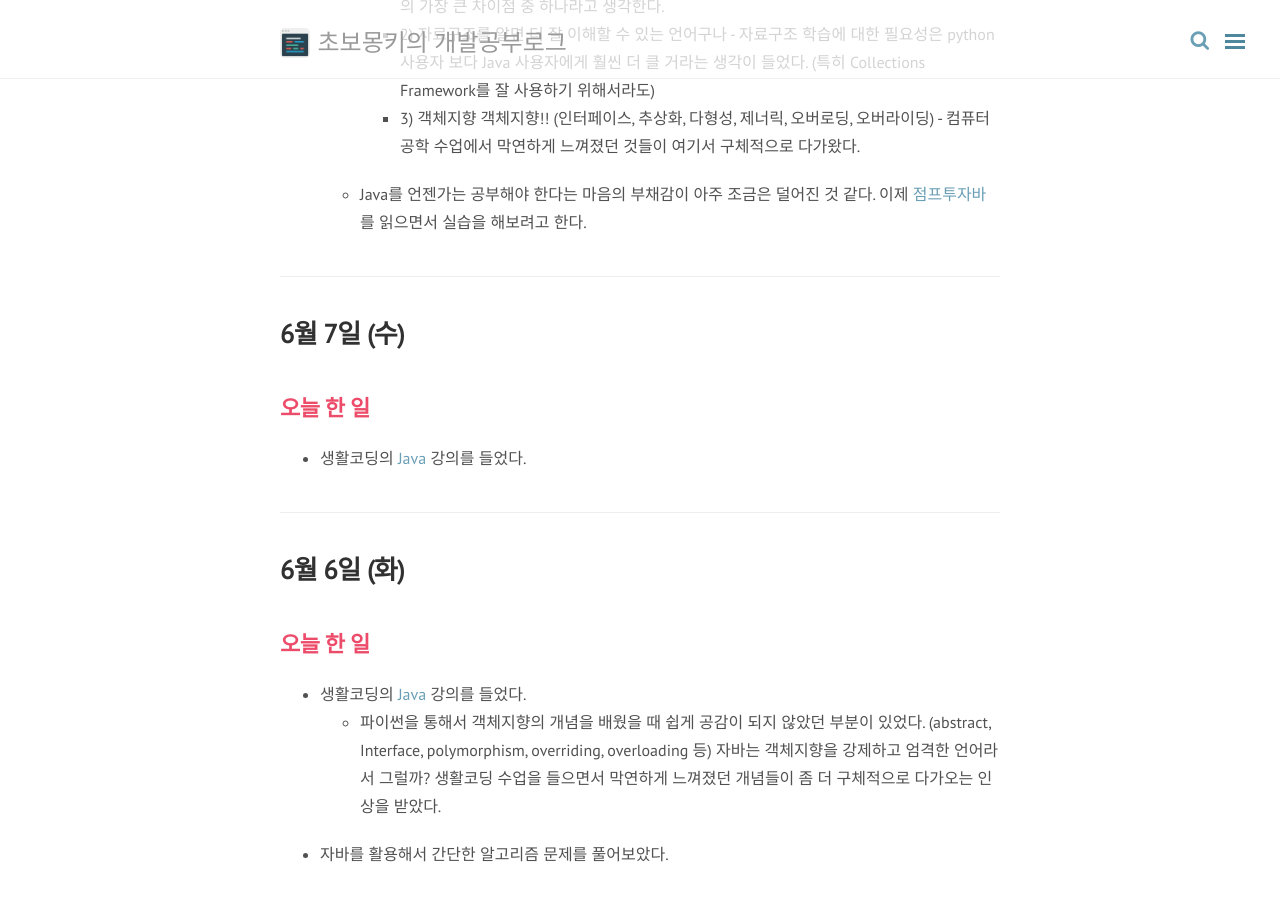
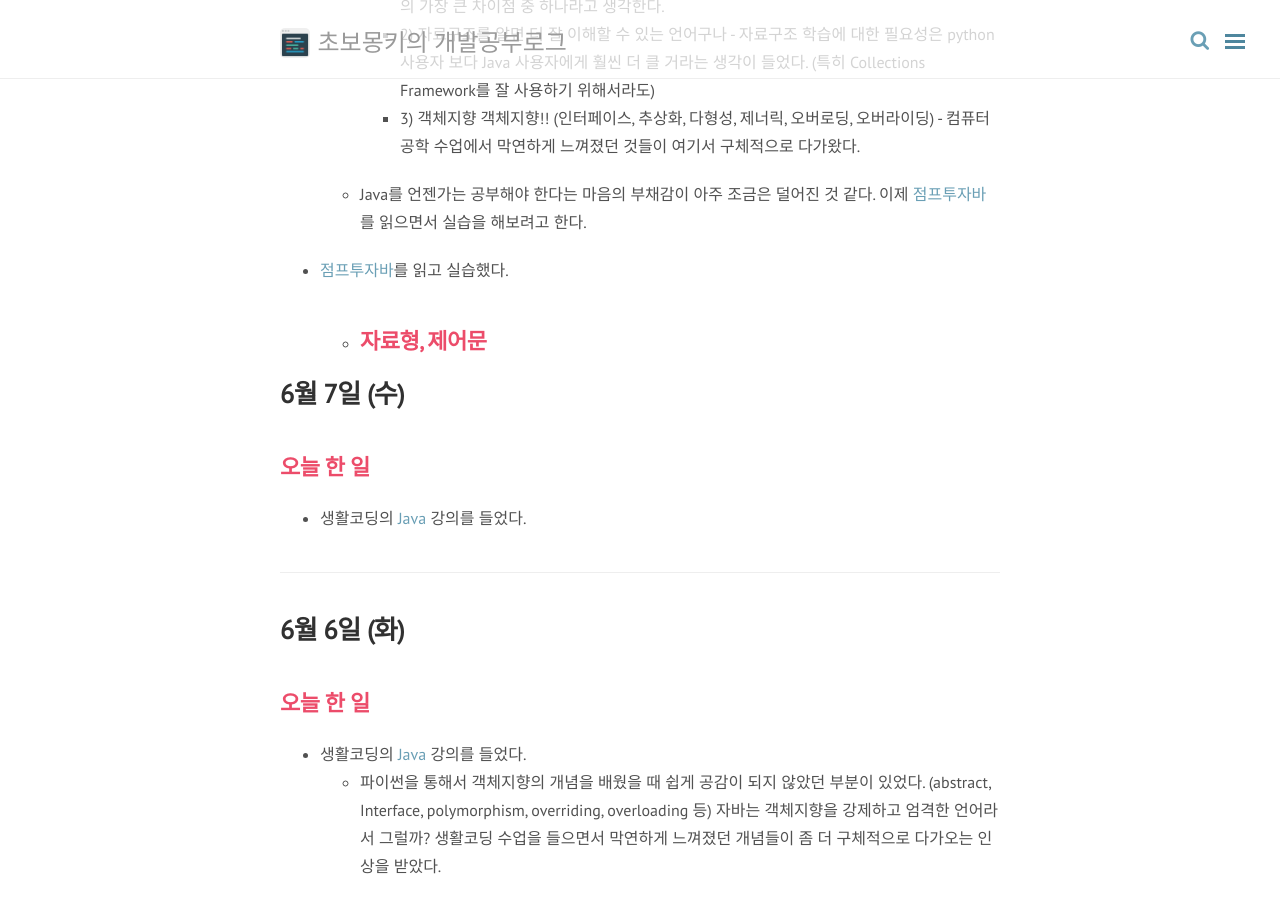
Before and after one commit to wayhome25/wayhome25.github.io, a Jekyll site: the page built from _posts/TIL(Today I Learned)/2017-06-05-06-11-TIL.md, in a window 1280 px wide and 900 px high, scrolled down 540 px. Built offline with Jekyll 4.4.1, drawn with Linux system fonts in a browser that asks for light colours; nearby versions of some CDN libraries; comment, search, counter and statistics services are not loaded.

Commit message:
add blog post

```diff
--- a/_posts/TIL(Today I Learned)/2017-06-05-06-11-TIL.md
+++ b/_posts/TIL(Today I Learned)/2017-06-05-06-11-TIL.md
@@ -6,6 +6,7 @@
 tags: [TIL]
 comments: true
 ---
+
 # 6월 8일 (목)
 ## 오늘 한 일
 - 생활코딩 [Java](https://opentutorials.org/course/1223/4551) 강의를 완주했다. 야호!
@@ -15,7 +16,8 @@
     - 2) 자료구조를 알면 더 잘 이해할 수 있는 언어구나 - 자료구조 학습에 대한 필요성은 python 사용자 보다 Java 사용자에게 훨씬 더 클 거라는 생각이 들었다. (특히 Collections Framework를 잘 사용하기 위해서라도)
     - 3) 객체지향 객체지향!! (인터페이스, 추상화, 다형성, 제너릭, 오버로딩, 오버라이딩) - 컴퓨터 공학 수업에서 막연하게 느껴졌던 것들이 여기서 구체적으로 다가왔다.
   - Java를 언젠가는 공부해야 한다는 마음의 부채감이 아주 조금은 덜어진 것 같다. 이제 [점프투자바](https://wikidocs.net/book/31) 를 읽으면서 실습을 해보려고 한다.
-
+- [점프투자바](https://wikidocs.net/book/31)를 읽고 실습했다.
+  - 자료형, 제어문
 ---
 
 # 6월 7일 (수)
```
